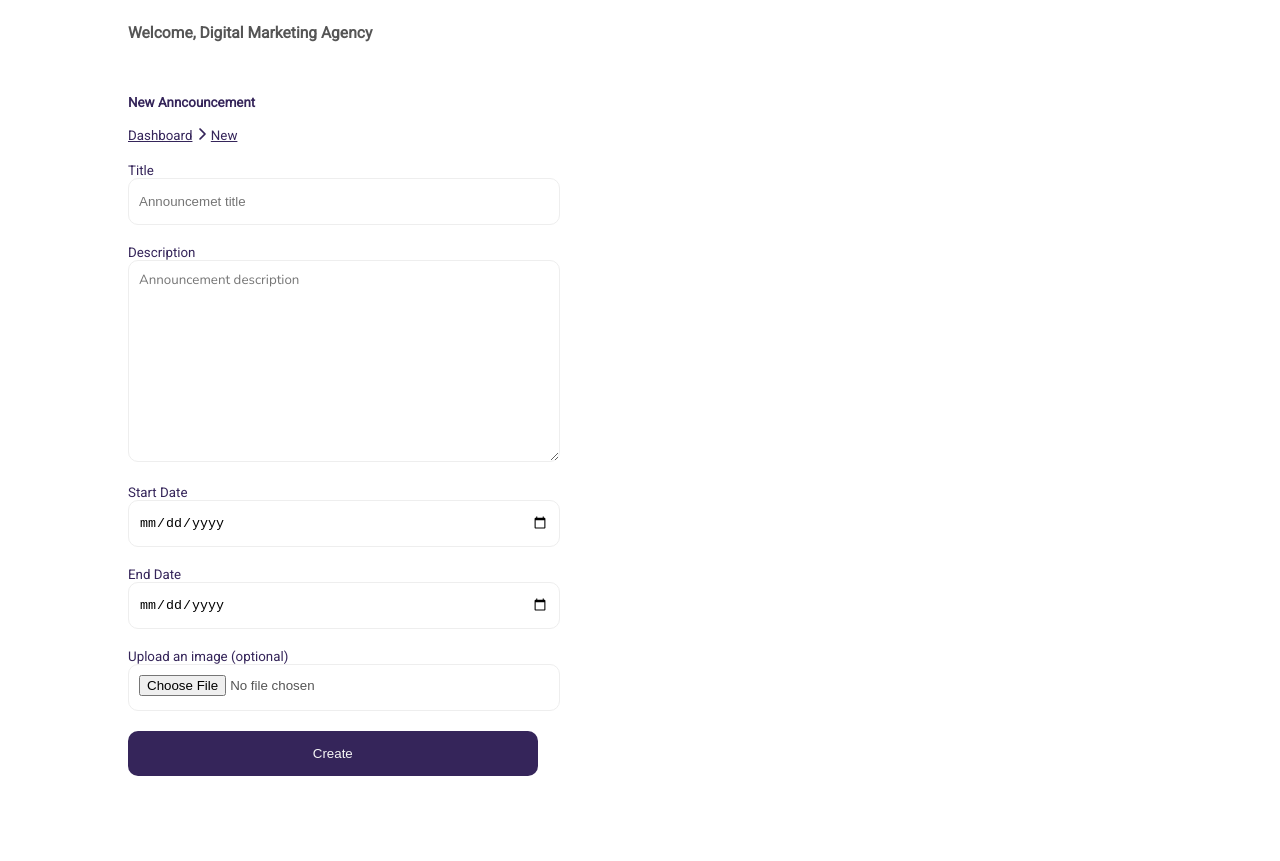
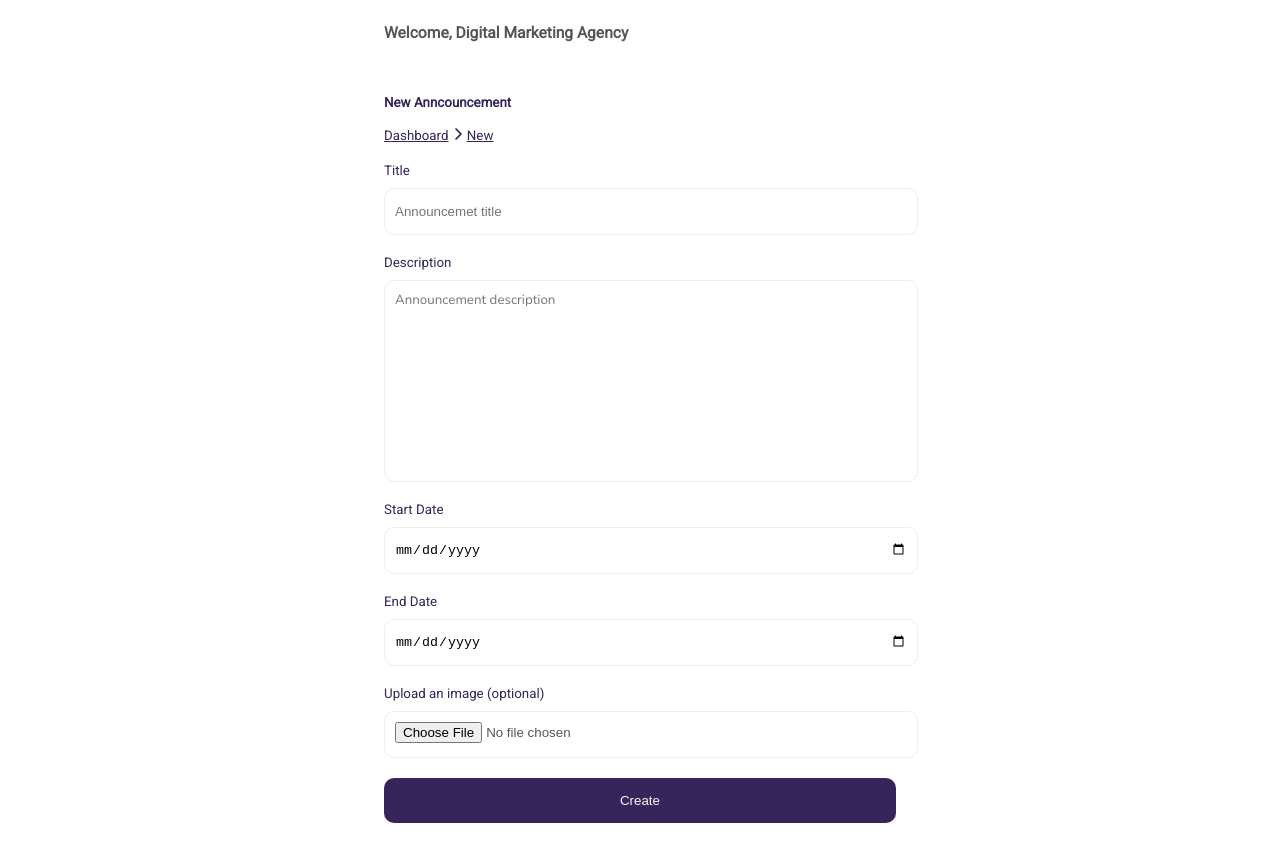
Before and after one commit to the22mastermind/announceIT, a plain HTML site: page UI/pages/advertiser/new.html in a window 1280 px wide. Shown: the part 57-918 px from the top of the page. Before the commit the page ends 853 px from the top, so only its background shows below. Drawn offline with nearby package versions, Linux system fonts and the light colour scheme.

Commit message:
[ft-170720381] centered the form

```diff
--- a/UI/css/dashboard.css
+++ b/UI/css/dashboard.css
@@ -289,6 +289,7 @@ thead {
 }
 .main-content {
   width: 80%;
+  margin-bottom: 20px;
 }
 .sub-title {
   text-align: left;
@@ -351,10 +352,17 @@ tbody > tr {
   background-color: #FFFFFF;
 }
 .create-form {
-  width: 40%;
+  width: 100%;
   padding: 0px 40px;
   border-radius: 10px;
   background-color: #FFFFFF;
+}
+.update-field-wrapper {
+  display: flex;
+  flex-direction: column;
+}
+label {
+  margin-bottom: 10px;
 }
 .update-field {
   height: 25px;
@@ -377,6 +385,7 @@ textarea {
   margin-bottom: 20px;
   border-radius: 10px;
   font-family: 'Nunito', 'sans-serif';
+  resize: none;
 }
 .submit {
   background-color: #35255a;
@@ -430,3 +439,6 @@ textarea {
 .nopadding {
   padding: 0px;
 }
+.w40 {
+  width: 40%;
+}
--- a/UI/pages/advertiser/new.html
+++ b/UI/pages/advertiser/new.html
@@ -27,16 +27,16 @@
     </nav>
 
     <div class="content">
-      <div class="title-bar margin">
+      <div class="title-bar margin w40">
         <h3 class="page-title">Welcome, Digital Marketing Agency</h3>
       </div>
-      <h4 class="sub-title highlight">New Anncouncement</h4>
-      <div class="breadcrumb">
+      <h4 class="sub-title highlight w40">New Anncouncement</h4>
+      <div class="breadcrumb w40">
         <a class="highlight" href="./dashboard.html">Dashboard</a>
         <i class="fas fa-chevron-right highlight"></i>
         <a class="highlight" href="new.html">New</a>
       </div>
-      <div class="main-content update-wrapper">
+      <div class="main-content update-wrapper w40">
         <form class="create-form nopadding" action="./dashboard.html" method="" novalidate enctype="multipart/form-data">
           <div class="update-field-wrapper">
             <label class="highlight">Title</label>
```
